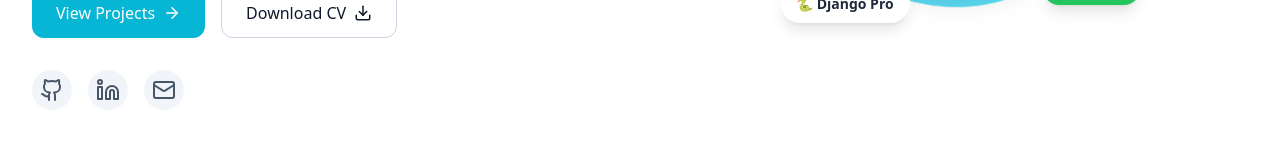
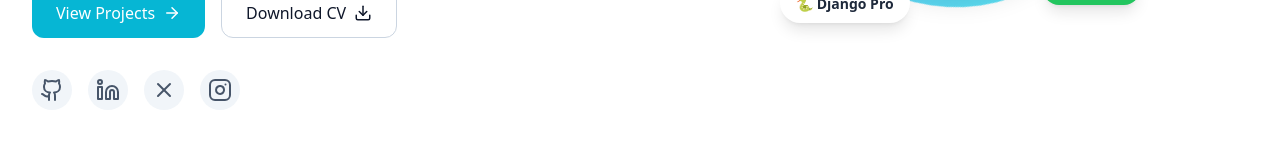
Before and after one commit to yohannes2025/profile, a React (Vite) app in the folder frontend/: page / in a window 1280 px wide. Shown: the part 595-755 px from the top of the page. Built offline with nearby package versions, Linux system fonts and the light colour scheme; no server answers.

Commit message:
style: make all social icons consistent in Hero component

```diff
--- a/frontend/src/components/Footer.tsx
+++ b/frontend/src/components/Footer.tsx
@@ -1,5 +1,5 @@
 // frontend/src/components/Footer.tsx
-import { Github, Linkedin, Twitter, Mail, Heart } from "lucide-react";
+import { Github, Linkedin, X, Instagram, Heart } from "lucide-react";
 import { useTranslation } from "react-i18next";
 
 export default function Footer() {
@@ -16,7 +16,7 @@ export default function Footer() {
 
           <div className="flex gap-4">
             <a
-              href="https://github.com/yohannes"
+              href="https://www.github.com/yohannes2025"
               target="_blank"
               rel="noopener noreferrer"
               className="text-slate-500 hover:text-cyan-500 transition-colors"
@@ -24,7 +24,7 @@ export default function Footer() {
               <Github size={20} />
             </a>
             <a
-              href="https://linkedin.com/in/yohannes"
+              href="https://www.linkedin.com/in/yohannes-mebrahtu-tekle-98a01322a/"
               target="_blank"
               rel="noopener noreferrer"
               className="text-slate-500 hover:text-cyan-500 transition-colors"
@@ -32,18 +32,20 @@ export default function Footer() {
               <Linkedin size={20} />
             </a>
             <a
-              href="https://twitter.com/yohannes"
+              href="https://www.x.com/YohannesMT2025"
               target="_blank"
               rel="noopener noreferrer"
               className="text-slate-500 hover:text-cyan-500 transition-colors"
             >
-              <Twitter size={20} />
+              <X size={20} />
             </a>
             <a
-              href="mailto:yohannes.m.tekle@gmail.com"
+              href="https://www.instagram.com/yohannes.mebrahtu.5"
+              target="_blank"
+              rel="noopener noreferrer"
               className="text-slate-500 hover:text-cyan-500 transition-colors"
             >
-              <Mail size={20} />
+              <Instagram size={20} />
             </a>
           </div>
 
--- a/frontend/src/components/Hero.tsx
+++ b/frontend/src/components/Hero.tsx
@@ -1,6 +1,13 @@
 // frontend/src/components/Hero.tsx
 import { motion } from "framer-motion";
-import { Download, ArrowRight, Github, Linkedin, Mail } from "lucide-react";
+import {
+  Download,
+  ArrowRight,
+  Github,
+  Linkedin,
+  X,
+  Instagram,
+} from "lucide-react";
 import { useTranslation } from "react-i18next";
 import { useEffect } from "react";
 
@@ -93,7 +100,7 @@ export default function Hero() {
               className="flex gap-4"
             >
               <a
-                href="https://github.com/yohannes"
+                href="https://www.github.com/yohannes2025"
                 target="_blank"
                 rel="noopener noreferrer"
                 className="p-2 rounded-full bg-slate-100 dark:bg-slate-800 hover:bg-cyan-100 dark:hover:bg-cyan-900 transition-colors"
@@ -101,7 +108,7 @@ export default function Hero() {
                 <Github size={24} />
               </a>
               <a
-                href="https://linkedin.com/in/yohannes"
+                href="https://www.linkedin.com/in/yohannes-mebrahtu-tekle-98a01322a/"
                 target="_blank"
                 rel="noopener noreferrer"
                 className="p-2 rounded-full bg-slate-100 dark:bg-slate-800 hover:bg-cyan-100 dark:hover:bg-cyan-900 transition-colors"
@@ -109,10 +116,20 @@ export default function Hero() {
                 <Linkedin size={24} />
               </a>
               <a
-                href="mailto:yohannes.m.tekle@gmail.com"
+                href="https://www.x.com/YohannesMT2025"
+                target="_blank"
+                rel="noopener noreferrer"
                 className="p-2 rounded-full bg-slate-100 dark:bg-slate-800 hover:bg-cyan-100 dark:hover:bg-cyan-900 transition-colors"
               >
-                <Mail size={24} />
+                <X size={24} />
+              </a>
+              <a
+                href="https://www.instagram.com/yohannes.mebrahtu.5"
+                target="_blank"
+                rel="noopener noreferrer"
+                className="p-2 rounded-full bg-slate-100 dark:bg-slate-800 hover:bg-cyan-100 dark:hover:bg-cyan-900 transition-colors"
+              >
+                <Instagram size={24} />
               </a>
             </motion.div>
           </motion.div>
```
